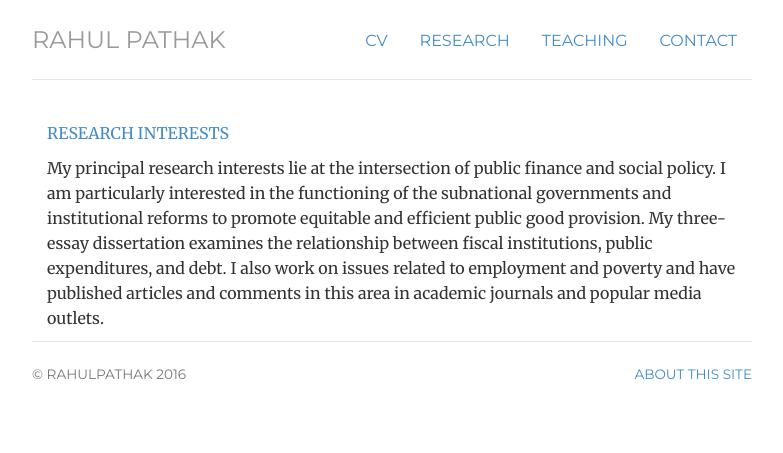
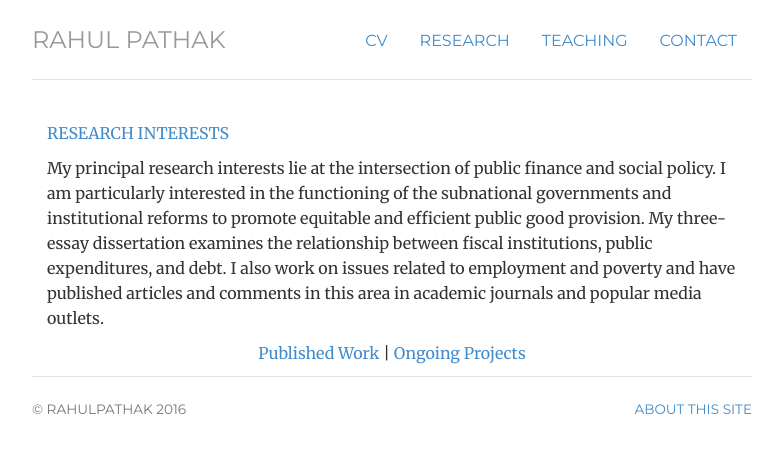
Before and after one commit to pathak-rahul/pathak-rahul.github.io, a Jekyll site: the page built from research/index.html, in a window 1280 px wide. Shown: the top 453 px of the page, without its empty margins (248-1031 px from the left). Built offline with Jekyll 4.4.1, drawn with Linux system fonts in a browser that asks for light colours.

Commit message:
Update index.html

```diff
--- a/research/index.html
+++ b/research/index.html
@@ -13,6 +13,8 @@
 <p class-"lead"> My principal research interests lie at the intersection of public finance and social policy. I am particularly interested in the functioning of the subnational governments and institutional reforms to promote equitable and efficient public good provision. My three-essay dissertation examines the relationship between fiscal institutions, public expenditures, and debt. I also work on issues related to employment and poverty and have published articles and comments in this area in academic journals and popular media outlets.
 	</div>
 
+ <p class="text-center"> <a href="/publications"> Published Work </a> | <a href="/ongoing"> Ongoing Projects</a></a>
+
 
 </p> </span>
 </p>
```
